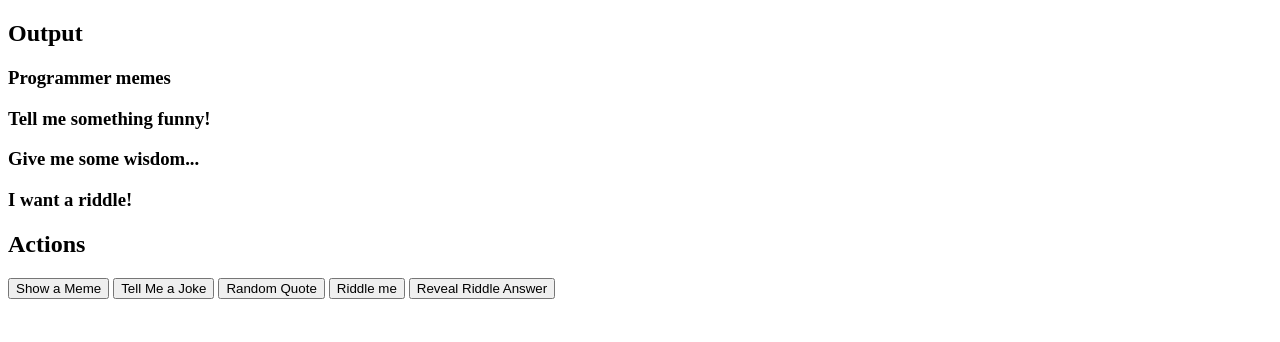
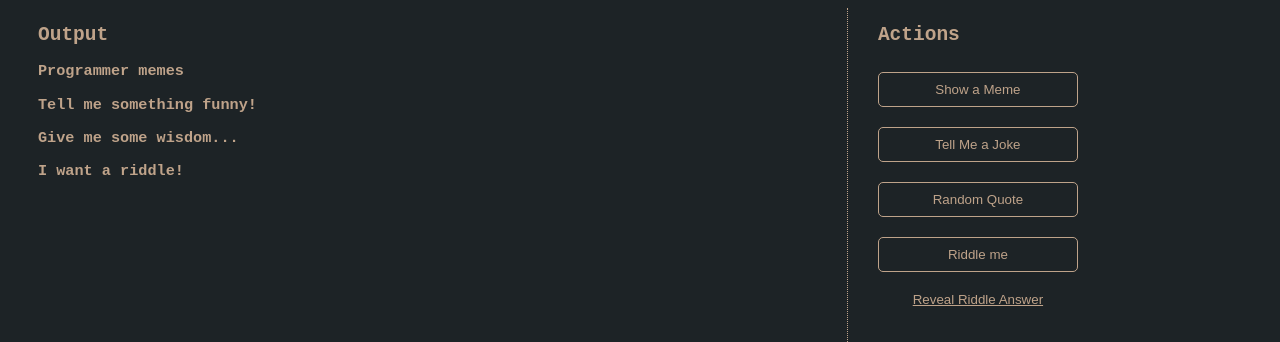
Before and after one commit to SamyukthaC-5/Random-generation-of-riddle-puzzle-joke-and-meme, a plain HTML site: page index.html in a window 1280 px wide. Shown: the top 342 px of the page. Drawn offline with Linux system fonts and the light colour scheme; a script that the page names is missing.

Commit message:
index.html

```diff
--- a/index.html
+++ b/index.html
@@ -6,7 +6,7 @@
     <meta http-equiv="X-UA-Compatible" content="IE=edge" />
     <meta name="viewport" content="width=device-width, initial-scale=1.0" />
     <title>Random puzzles</title>
-    <link rel="stylesheet" href="task1.css" />
+    <link rel="stylesheet" href="style.css" />
     <link rel="icon"
         href="https://media.istockphoto.com/id/525508231/photo/moraine-lake-rocky-mountains-canada.jpg?s=612x612&w=0&k=20&c=a4pWewQGlZSblXWROA5o5ayaN5R7XPfDGOQ43B88IzY=">
 </head>
```
